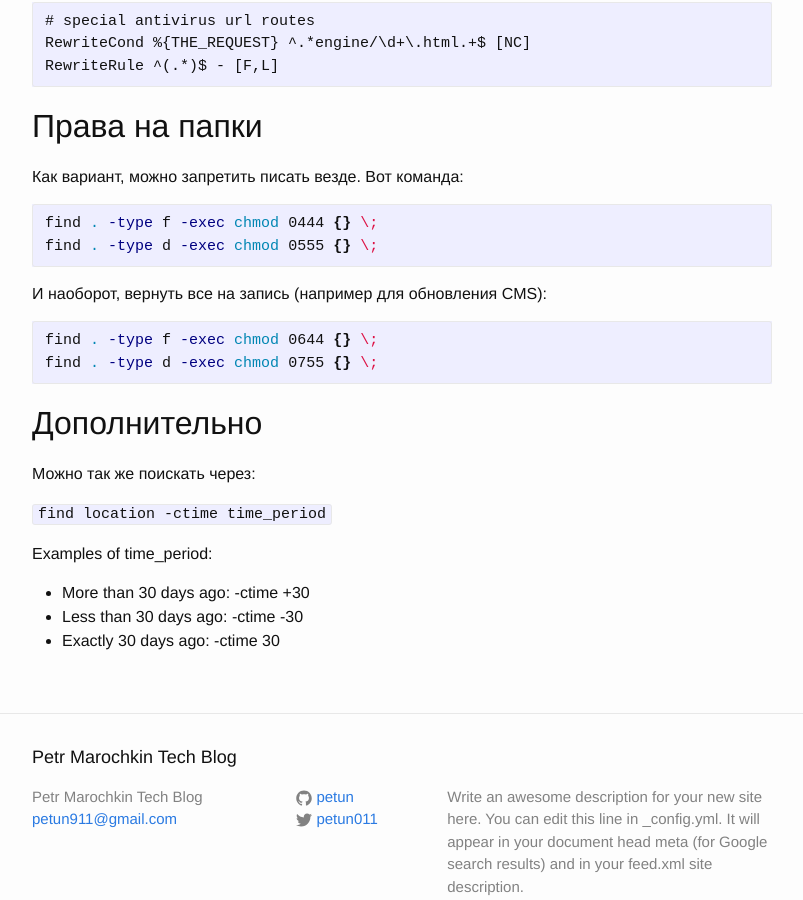
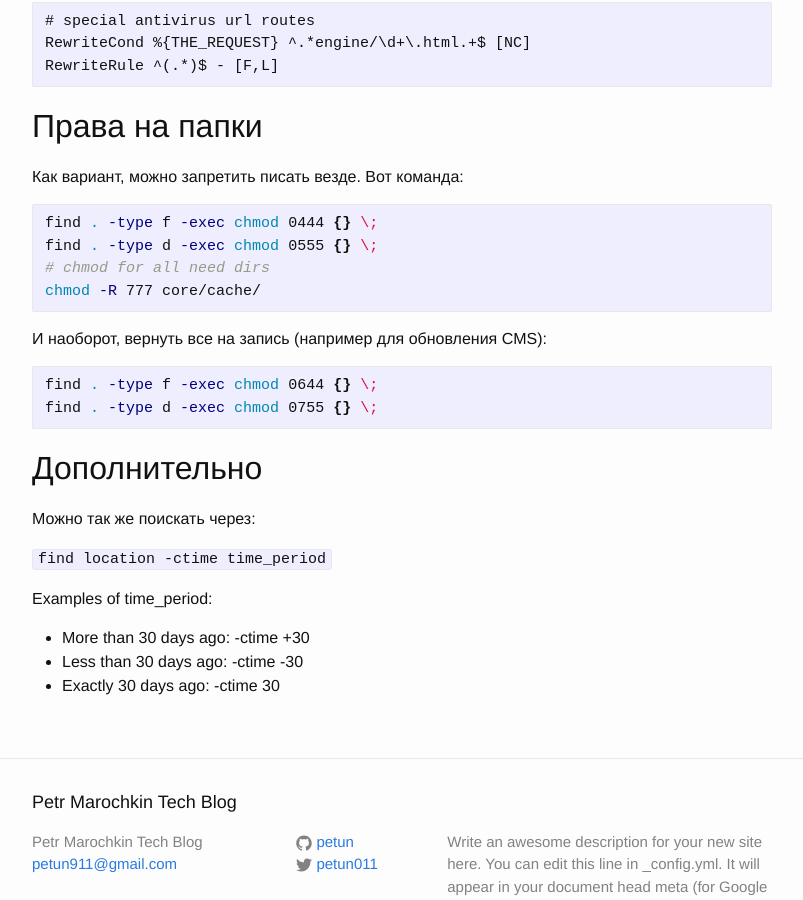
Before and after one commit to petun/petun.github.io, a Jekyll site: the page built from _posts/2017-10-10-hosting-virus-how-to.markdown, in a window 1280 px wide and 900 px high, scrolled down 1268 px. Shown: the whole window, without its empty margins (238-1041 px from the left). Built offline with Jekyll 4.4.1, drawn with Linux system fonts in a browser that asks for light colours.

Commit message:
Update 2017-10-10-hosting-virus-how-to.markdown

````diff
--- a/_posts/2017-10-10-hosting-virus-how-to.markdown
+++ b/_posts/2017-10-10-hosting-virus-how-to.markdown
@@ -64,6 +64,8 @@ RewriteRule ^(.*)$ - [F,L]
 ```bash
 find . -type f -exec chmod 0444 {} \;
 find . -type d -exec chmod 0555 {} \;
+# chmod for all need dirs
+chmod -R 777 core/cache/
 ```
 
 И наоборот, вернуть все на запись (например для обновления CMS):
````
